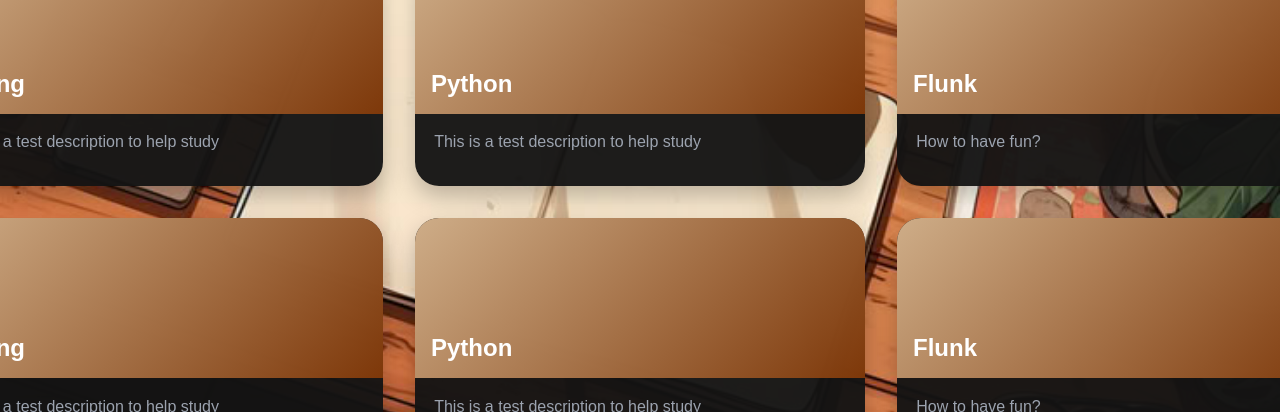
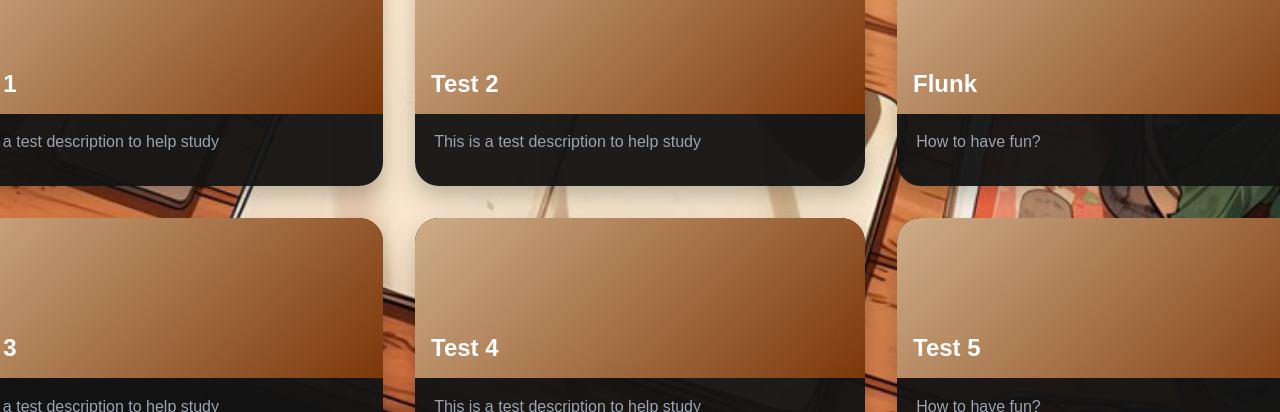
Before and after one commit to 23-kartikey/course-distributor, a React (Vite) app in the folder course-distributor-frontend/: page /courses in a window 1280 px wide. Shown: the part 256-668 px from the top of the page. Built offline with nearby package versions, Linux system fonts and the light colour scheme; no server answers.

Commit message:
feat: add pagination and new cards to course page

```diff
--- a/course-distributor-frontend/src/pages/Courses.tsx
+++ b/course-distributor-frontend/src/pages/Courses.tsx
@@ -1,18 +1,19 @@
 import { useState, useEffect } from "react";
 import type {Course} from "../types/course";
 import CourseCard from "../components/CourseCard";
+import { getCourses } from "../services/CourseService";
 import "../styles/Courses.css";
 
 const Courses = () =>{
 
     const [courses, setCourses] = useState<Course[]>([{
             id:1,
-            name: "Spring",
+            name: "Test 1",
             shortDescription: "This is a test description to help study"
         },
         {
             id:2,
-            name: "Python",
+            name: "Test 2",
             shortDescription: "This is a test description to help study"
         },
         {
@@ -22,23 +23,41 @@ const Courses = () =>{
     },
     {
             id:4,
-            name: "Spring",
+            name: "Test 3",
             shortDescription: "This is a test description to help study"
         },
         {
             id:5,
-            name: "Python",
+            name: "Test 4",
             shortDescription: "This is a test description to help study"
         },
         {
         id:6,
-        name: "Flunk",
+        name: "Test 5",
         shortDescription: "How to have fun?"
     }
 
     ])
     const [page, setPage] = useState(0);
     const [totalPages, setTotalPages] = useState(0);
+
+    useEffect(() => {
+
+        const fetchCourses= async() => {
+            try{
+                const response = await getCourses(page);
+                setCourses(response.content);
+                setTotalPages(response.totalPages);
+            }
+            catch(error){
+                console.log("Unable to fetch courses", error);
+            }
+        }
+
+        fetchCourses();
+
+
+    }, [page])
 
     return(
         <div className="courses-page">
```
